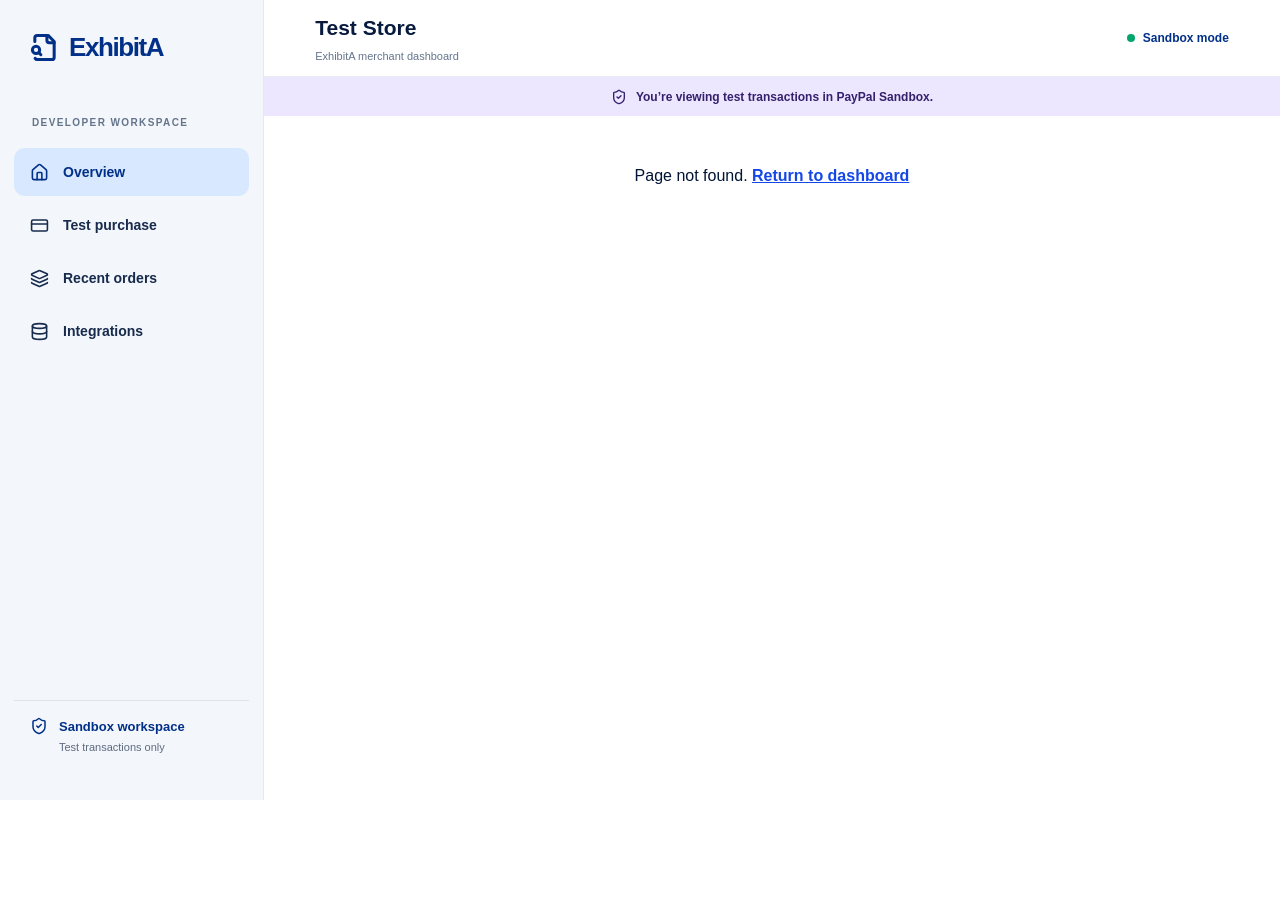
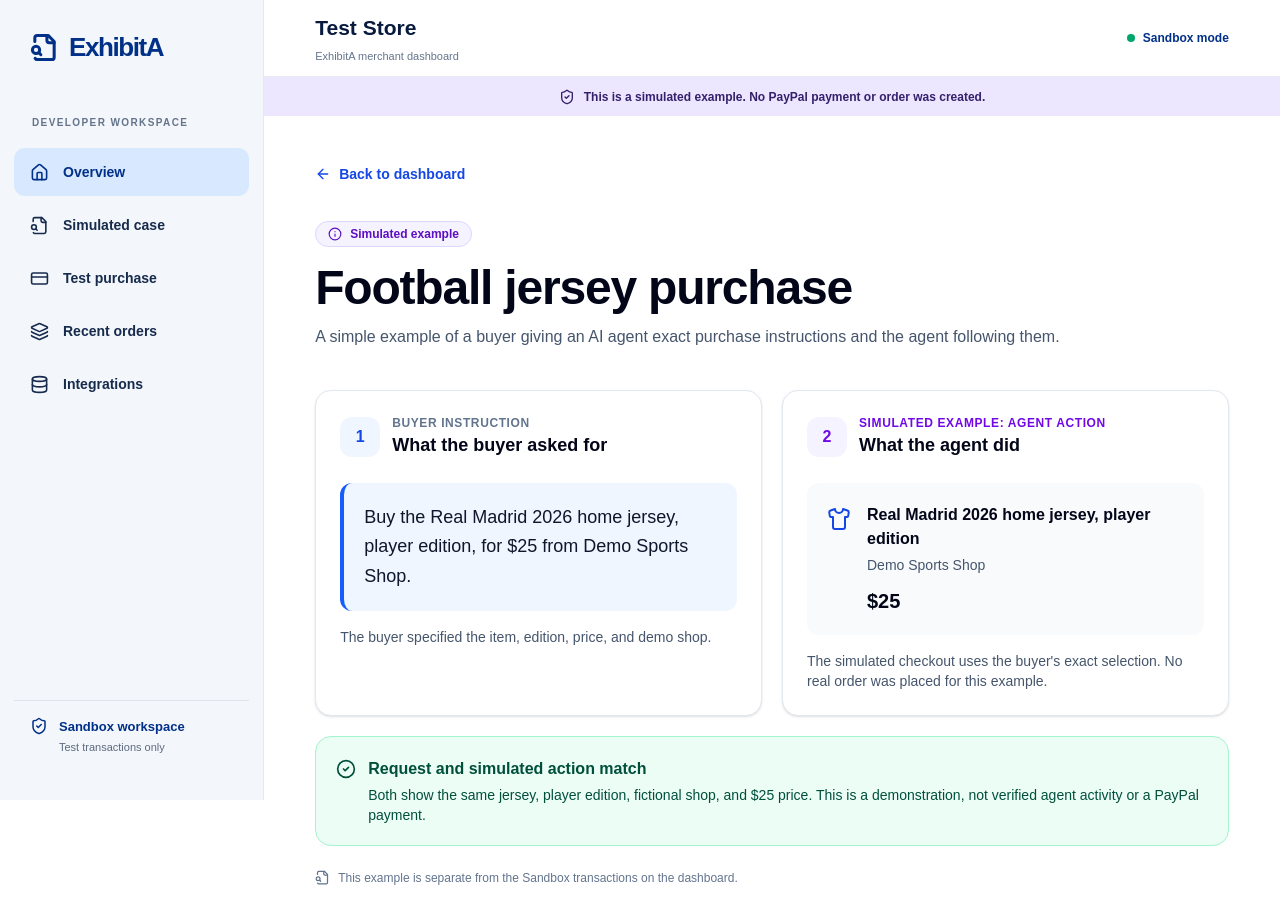
Before and after one commit to aditya-codes-git/ExhibitA, a React (Vite) app in the folder apps/web/: page /demo-case in a window 1280 px wide. Shown: the top 924 px of the page. Before the commit the page ends 800 px from the top, so only its background shows below. Built offline with nearby package versions, Linux system fonts and the light colour scheme.

Commit message:
Add simulated football jersey evidence case

```diff
--- /dev/null
+++ b/apps/web/src/DemoCase.tsx
@@ -0,0 +1,102 @@
+import { Link } from 'react-router';
+import { ArrowLeft, CheckCircle2, FileSearch, Info, Shirt } from 'lucide-react';
+
+const item = 'Real Madrid 2026 home jersey, player edition';
+const shop = 'Demo Sports Shop';
+const price = '$25';
+const instruction = `Buy the ${item}, for ${price} from ${shop}.`;
+
+export function DemoCase() {
+  return (
+    <main className="dashboard-content">
+      <Link
+        to="/"
+        className="inline-flex items-center gap-2 text-sm font-semibold text-blue-700 hover:underline"
+      >
+        <ArrowLeft size={16} /> Back to dashboard
+      </Link>
+
+      <div className="mt-8 max-w-3xl">
+        <span className="inline-flex items-center gap-2 rounded-full border border-violet-200 bg-violet-50 px-3 py-1 text-xs font-bold text-violet-800">
+          <Info size={14} /> Simulated example
+        </span>
+        <h1 className="mt-4 text-4xl font-bold tracking-tight text-slate-950 sm:text-5xl">
+          Football jersey purchase
+        </h1>
+        <p className="mt-3 text-base leading-relaxed text-slate-600">
+          A simple example of a buyer giving an AI agent exact purchase
+          instructions and the agent following them.
+        </p>
+      </div>
+
+      <div className="mt-10 grid gap-5 lg:grid-cols-2">
+        <section className="rounded-2xl border border-slate-200 bg-white p-6 shadow-sm">
+          <div className="flex items-center gap-3">
+            <span className="flex h-10 w-10 items-center justify-center rounded-xl bg-blue-50 font-bold text-blue-700">
+              1
+            </span>
+            <div>
+              <p className="text-xs font-semibold uppercase tracking-wider text-slate-500">
+                Buyer instruction
+              </p>
+              <h2 className="text-lg font-bold text-slate-950">
+                What the buyer asked for
+              </h2>
+            </div>
+          </div>
+          <blockquote className="mt-6 rounded-xl border-l-4 border-blue-600 bg-blue-50 p-5 text-lg font-medium leading-relaxed text-slate-900">
+            {instruction}
+          </blockquote>
+          <p className="mt-4 text-sm text-slate-600">
+            The buyer specified the item, edition, price, and demo shop.
+          </p>
+        </section>
+
+        <section className="rounded-2xl border border-slate-200 bg-white p-6 shadow-sm">
+          <div className="flex items-center gap-3">
+            <span className="flex h-10 w-10 items-center justify-center rounded-xl bg-violet-50 font-bold text-violet-700">
+              2
+            </span>
+            <div>
+              <p className="text-xs font-semibold uppercase tracking-wider text-violet-700">
+                Simulated example: agent action
+              </p>
+              <h2 className="text-lg font-bold text-slate-950">
+                What the agent did
+              </h2>
+            </div>
+          </div>
+          <div className="mt-6 flex items-start gap-4 rounded-xl bg-slate-50 p-5">
+            <Shirt size={24} className="mt-1 shrink-0 text-blue-700" />
+            <div>
+              <p className="font-bold text-slate-950">{item}</p>
+              <p className="mt-1 text-sm text-slate-600">{shop}</p>
+              <p className="mt-3 text-xl font-bold text-slate-950">{price}</p>
+            </div>
+          </div>
+          <p className="mt-4 text-sm text-slate-600">
+            The simulated checkout uses the buyer's exact selection. No real
+            order was placed for this example.
+          </p>
+        </section>
+      </div>
+
+      <section className="mt-5 flex items-start gap-3 rounded-2xl border border-emerald-200 bg-emerald-50 p-5 text-emerald-900">
+        <CheckCircle2 size={20} className="mt-0.5 shrink-0" />
+        <div>
+          <h2 className="font-bold">Request and simulated action match</h2>
+          <p className="mt-1 text-sm">
+            Both show the same jersey, player edition, fictional shop, and $25
+            price. This is a demonstration, not verified agent activity or a
+            PayPal payment.
+          </p>
+        </div>
+      </section>
+
+      <p className="mt-6 flex items-start gap-2 text-xs text-slate-500">
+        <FileSearch size={15} className="shrink-0" />
+        This example is separate from the Sandbox transactions on the dashboard.
+      </p>
+    </main>
+  );
+}
--- a/apps/web/src/main.tsx
+++ b/apps/web/src/main.tsx
@@ -5,6 +5,7 @@
   Link,
   Route,
   Routes,
+  useMatch,
   useNavigate,
   useSearchParams,
 } from 'react-router';
@@ -23,6 +24,7 @@
   ShieldCheck,
 } from 'lucide-react';
 import { readinessSchema, type Readiness } from '@exhibita/shared';
+import { DemoCase } from './DemoCase';
 import './style.css';
 
 type OrderWithCaptures = {
@@ -883,6 +885,19 @@
   );
 }
 
+function WorkspaceStrip() {
+  const isDemoCase = useMatch('/demo-case');
+
+  return (
+    <div className="sandbox-strip">
+      <ShieldCheck size={16} aria-hidden="true" />
+      {isDemoCase
+        ? 'This is a simulated example. No PayPal payment or order was created.'
+        : 'You’re viewing test transactions in PayPal Sandbox.'}
+    </div>
+  );
+}
+
 function App() {
   return (
     <BrowserRouter>
@@ -896,6 +911,10 @@
           <Link to="/">
             <Home size={19} />
             Overview
+          </Link>
+          <Link to="/demo-case">
+            <FileSearch size={19} />
+            Simulated case
           </Link>
           <a href="/#purchase">
             <CreditCard size={19} />
@@ -933,12 +952,10 @@
             Sandbox mode
           </span>
         </header>
-        <div className="sandbox-strip">
-          <ShieldCheck size={16} aria-hidden="true" /> You’re viewing test
-          transactions in PayPal Sandbox.
-        </div>
+        <WorkspaceStrip />
         <Routes>
           <Route path="/" element={<Dashboard />} />
+          <Route path="/demo-case" element={<DemoCase />} />
           <Route path="/return" element={<ReturnPage />} />
           <Route path="/cancel" element={<CancelPage />} />
           <Route
```
